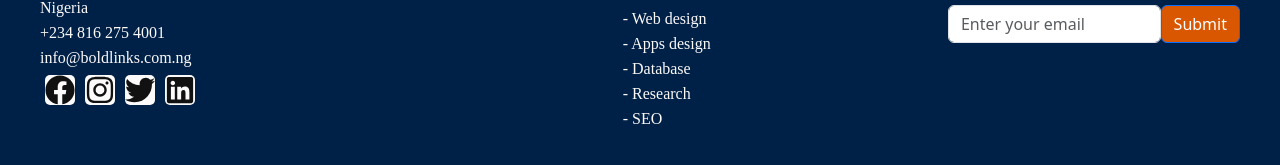
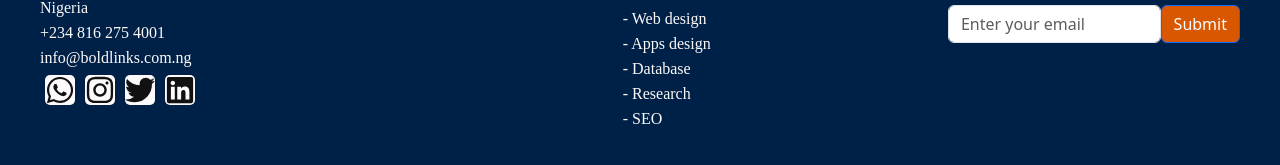
Before and after one commit to BeLaughter/Boldlink-web, a React (Vite) app: page / in a window 1280 px wide. Shown: the part 7262-7427 px from the top of the page. Built offline with nearby package versions, Linux system fonts and the light colour scheme.

Commit message:
build for production

```diff
--- a/src/Components/Card2.jsx
+++ b/src/Components/Card2.jsx
@@ -1,4 +1,4 @@
-import { FaFacebook, FaLinkedin, FaTwitter } from "react-icons/fa";
+import { FaLinkedin, FaTwitter, FaWhatsapp } from "react-icons/fa";
 
 function Card2(props) {
   return (
@@ -13,7 +13,7 @@ function Card2(props) {
           <div className="boxbt">
             <div className="flex-container justify-content-center bib">
               <div className="flex-item">
-                <FaFacebook className="iconsz" />
+                <FaWhatsapp className="iconsz" />
               </div>
               <div className="flex-item">
                 <FaTwitter className="iconsz" />
--- a/src/Components/Footer1.jsx
+++ b/src/Components/Footer1.jsx
@@ -1,4 +1,4 @@
-import { FaFacebook, FaInstagram, FaLinkedin, FaTwitter } from "react-icons/fa";
+import { FaInstagram, FaLinkedin, FaTwitter, FaWhatsapp } from "react-icons/fa";
 
 function Footer1() {
   return (
@@ -25,7 +25,7 @@ function Footer1() {
               </a>
             </li>
             <li>
-              <FaFacebook className="iconsz" />
+              <FaWhatsapp className="iconsz" />
 
               <FaInstagram className="iconsz" />
 
```
